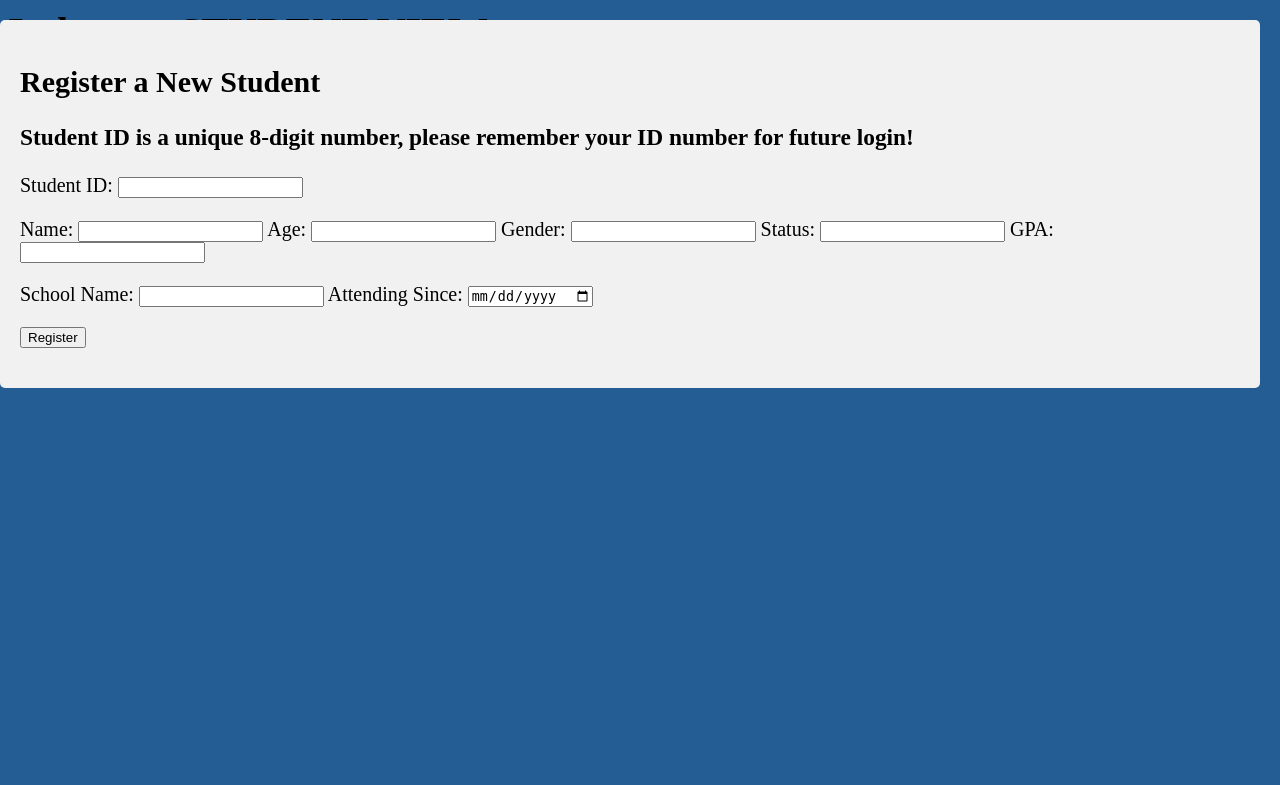
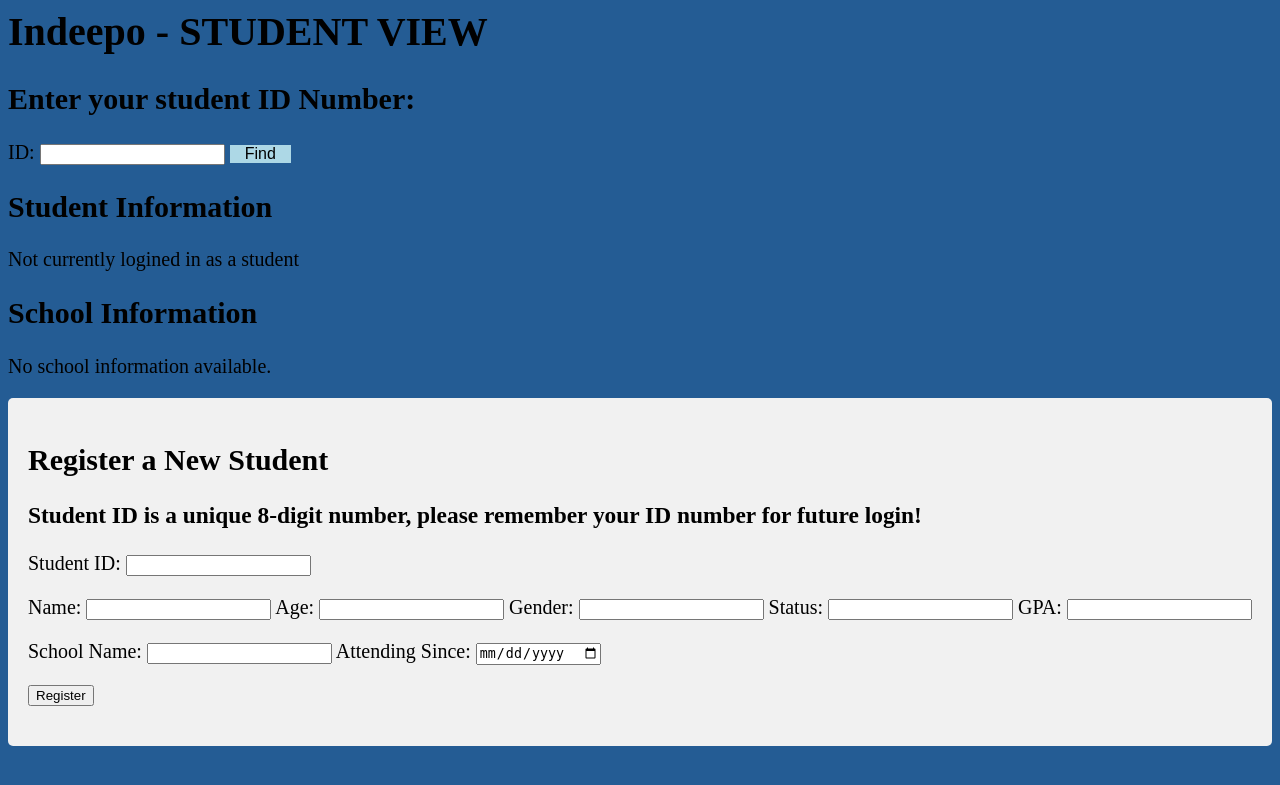
Before and after one commit to katiewimmer/indeepo, a Flask app: page /student/ in a window 1280 px wide. Shown: the top 785 px of the page. Run offline with Flask 3, Linux system fonts and the light colour scheme; parts of the project's set-up code (start-up, migrations or seed data) failed here and were passed over.

Commit message:
adjust registration box

```diff
--- a/static/styles.css
+++ b/static/styles.css
@@ -30,7 +30,6 @@ button {
 }
 
 .registration-form {
-    position: absolute;
     top: 20px;
     right: 20px;
     background-color: #f1f1f1;
```
